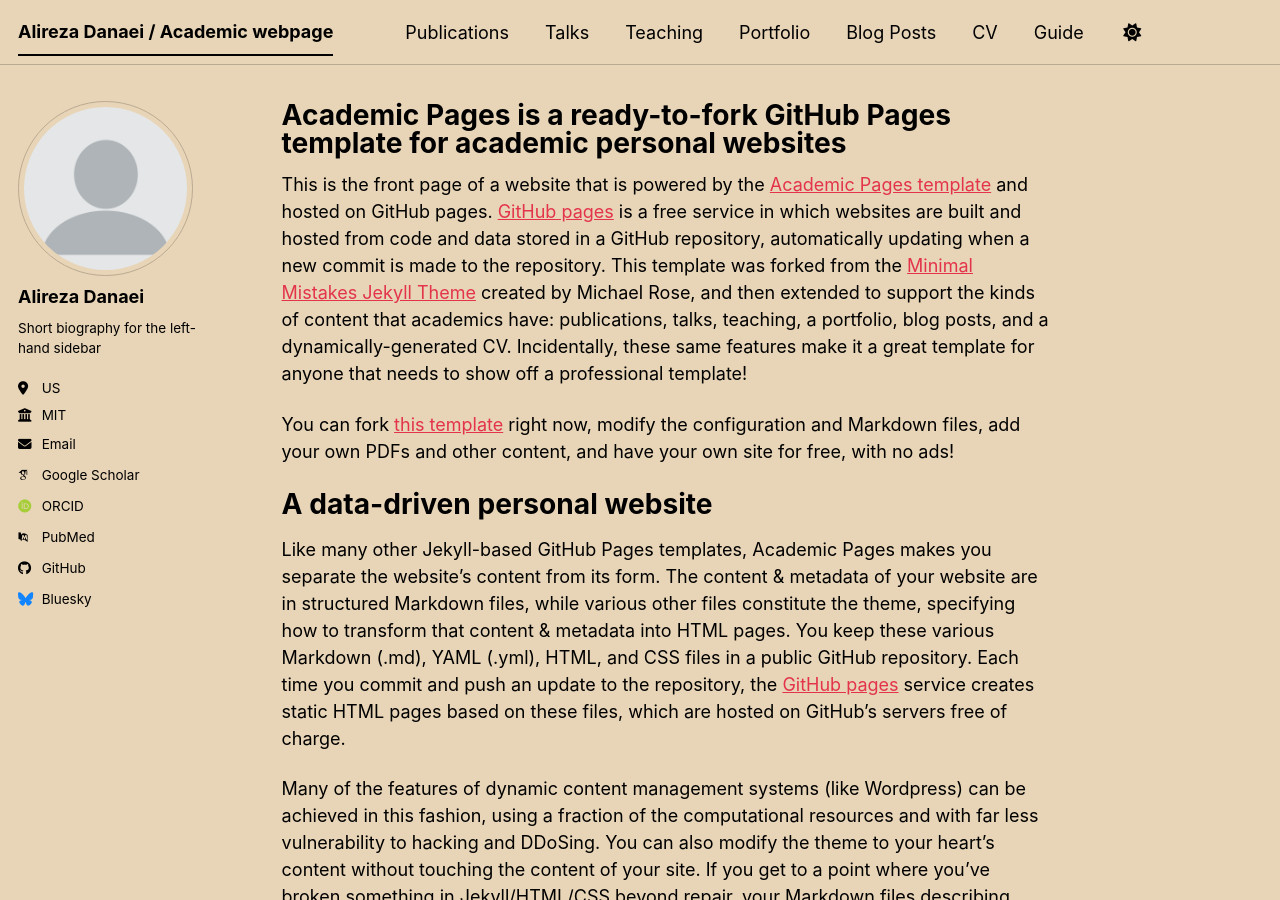
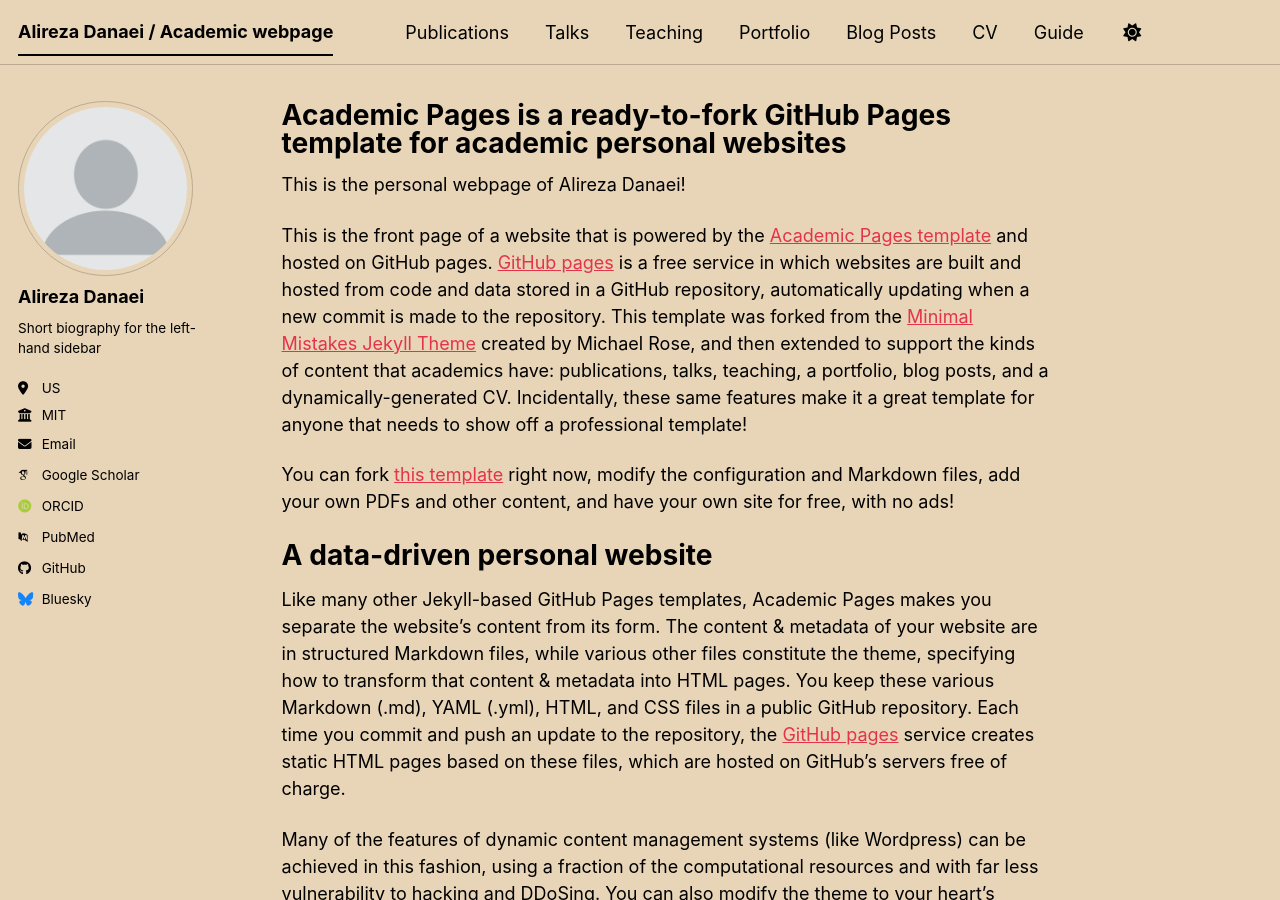
Before and after one commit to alirezadanaei2002/alirezadanaei2002.github.io, a Jekyll site: the page built from _pages/about.md, in a window 1280 px wide and 900 px high. Built offline with Jekyll 4.4.1, drawn with Linux system fonts in a browser that asks for light colours; some web fonts are replaced; a script bundle is joined from its source files by our own code; library files that are not in the unit come from our copies.

Commit message:
Update about.md

```diff
--- a/_pages/about.md
+++ b/_pages/about.md
@@ -6,6 +6,7 @@
   - /about/
   - /about.html
 ---
+This is the personal webpage of Alireza Danaei!
 
 This is the front page of a website that is powered by the [Academic Pages template](https://github.com/academicpages/academicpages.github.io) and hosted on GitHub pages. [GitHub pages](https://pages.github.com) is a free service in which websites are built and hosted from code and data stored in a GitHub repository, automatically updating when a new commit is made to the repository. This template was forked from the [Minimal Mistakes Jekyll Theme](https://mmistakes.github.io/minimal-mistakes/) created by Michael Rose, and then extended to support the kinds of content that academics have: publications, talks, teaching, a portfolio, blog posts, and a dynamically-generated CV. Incidentally, these same features make it a great template for anyone that needs to show off a professional template!
 
```
